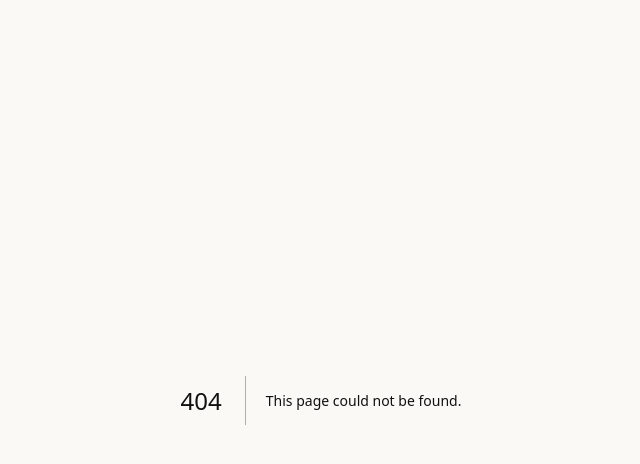
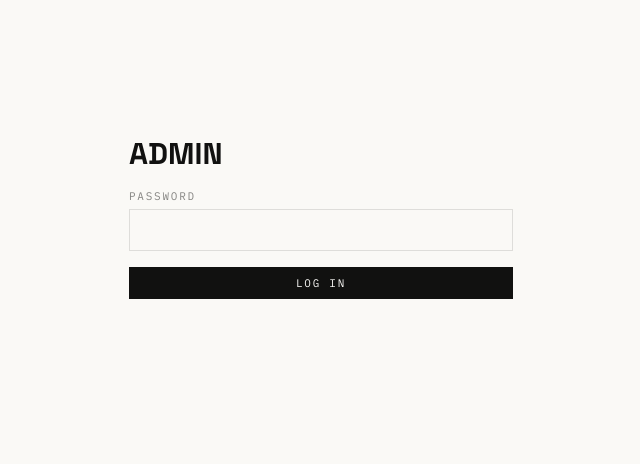
Before and after one commit to WilsonChieu/wlsn-portfolio, a Next.js app: page /admin/login in a window 1280 px wide. Before the commit this address had no page. Shown: the top 464 px of the page, without its empty margins (319-959 px from the left). Built offline with nearby package versions, Linux system fonts and the light colour scheme.

Commit message:
Add password-protected admin login

```diff
--- /dev/null
+++ b/app/admin/layout.tsx
@@ -0,0 +1,10 @@
+import type { Metadata } from "next";
+
+export const metadata: Metadata = {
+  title: "Admin — WLSN",
+  robots: { index: false, follow: false },
+};
+
+export default function AdminLayout({ children }: { children: React.ReactNode }) {
+  return <div className="min-h-screen bg-paper px-6 py-10 text-ink md:px-12">{children}</div>;
+}
--- /dev/null
+++ b/app/admin/login/page.tsx
@@ -0,0 +1,55 @@
+"use client";
+
+import { useState } from "react";
+import { useRouter } from "next/navigation";
+
+export default function AdminLoginPage() {
+  const router = useRouter();
+  const [password, setPassword] = useState("");
+  const [error, setError] = useState<string | null>(null);
+  const [busy, setBusy] = useState(false);
+
+  async function submit(e: React.FormEvent) {
+    e.preventDefault();
+    setBusy(true);
+    setError(null);
+    const res = await fetch("/api/admin/login", {
+      method: "POST",
+      headers: { "Content-Type": "application/json" },
+      body: JSON.stringify({ password }),
+    });
+    setBusy(false);
+    if (!res.ok) {
+      const data = (await res.json().catch(() => ({}))) as { error?: string };
+      setError(data.error ?? "Login failed");
+      return;
+    }
+    router.replace("/admin");
+    router.refresh();
+  }
+
+  return (
+    <form onSubmit={submit} className="mx-auto mt-24 flex max-w-sm flex-col gap-4">
+      <h1 className="font-display text-3xl font-bold uppercase">Admin</h1>
+      <label className="flex flex-col gap-1">
+        <span className="font-mono text-[11px] uppercase tracking-[0.16em] text-ink/50">Password</span>
+        <input
+          type="password"
+          autoComplete="current-password"
+          value={password}
+          onChange={(e) => setPassword(e.target.value)}
+          className="focus-ring border border-line bg-paper px-3 py-2"
+          required
+        />
+      </label>
+      {error && <p className="text-sm text-red-700">{error}</p>}
+      <button
+        type="submit"
+        disabled={busy}
+        className="focus-ring bg-ink px-5 py-2 font-mono text-[11px] uppercase tracking-[0.16em] text-paper disabled:opacity-50"
+      >
+        {busy ? "Checking…" : "Log in"}
+      </button>
+    </form>
+  );
+}
--- /dev/null
+++ b/app/admin/page.tsx
@@ -0,0 +1,12 @@
+import LogoutButton from "@/components/admin/LogoutButton";
+
+export const dynamic = "force-dynamic";
+
+export default function AdminPage() {
+  return (
+    <div className="mx-auto flex max-w-5xl items-center justify-between">
+      <h1 className="font-display text-3xl font-bold uppercase">Admin</h1>
+      <LogoutButton />
+    </div>
+  );
+}
--- /dev/null
+++ b/app/api/admin/login/route.ts
@@ -0,0 +1,33 @@
+import { NextResponse } from "next/server";
+import { readBody } from "@/lib/admin-api";
+import { SESSION_COOKIE, SESSION_TTL_SECONDS, createSessionToken, passwordMatches } from "@/lib/auth";
+
+export const dynamic = "force-dynamic";
+
+const FAILED_LOGIN_DELAY_MS = 1000;
+
+export async function POST(req: Request) {
+  const body = await readBody(req);
+  const password =
+    typeof body === "object" && body !== null && "password" in body && typeof body.password === "string"
+      ? body.password
+      : "";
+  const secret = process.env.ADMIN_SESSION_SECRET ?? "";
+  const expected = process.env.ADMIN_PASSWORD ?? "";
+  if (!secret || !expected) return NextResponse.json({ error: "Admin is not configured" }, { status: 500 });
+
+  if (!(await passwordMatches(password, expected, secret))) {
+    await new Promise((r) => setTimeout(r, FAILED_LOGIN_DELAY_MS));
+    return NextResponse.json({ error: "Wrong password" }, { status: 401 });
+  }
+
+  const res = NextResponse.json({ ok: true });
+  res.cookies.set(SESSION_COOKIE, await createSessionToken(secret), {
+    httpOnly: true,
+    secure: process.env.NODE_ENV === "production",
+    sameSite: "strict",
+    path: "/",
+    maxAge: SESSION_TTL_SECONDS,
+  });
+  return res;
+}
--- /dev/null
+++ b/app/api/admin/logout/route.ts
@@ -0,0 +1,10 @@
+import { NextResponse } from "next/server";
+import { SESSION_COOKIE } from "@/lib/auth";
+
+export const dynamic = "force-dynamic";
+
+export async function POST() {
+  const res = NextResponse.json({ ok: true });
+  res.cookies.set(SESSION_COOKIE, "", { httpOnly: true, path: "/", maxAge: 0 });
+  return res;
+}
--- /dev/null
+++ b/components/admin/LogoutButton.tsx
@@ -0,0 +1,20 @@
+"use client";
+
+import { useRouter } from "next/navigation";
+
+export default function LogoutButton() {
+  const router = useRouter();
+  return (
+    <button
+      type="button"
+      onClick={async () => {
+        await fetch("/api/admin/logout", { method: "POST" });
+        router.replace("/admin/login");
+        router.refresh();
+      }}
+      className="focus-ring font-mono text-[11px] uppercase tracking-[0.16em] text-ink/60 hover:text-ink"
+    >
+      Log out
+    </button>
+  );
+}
--- /dev/null
+++ b/lib/admin-api.ts
@@ -0,0 +1,26 @@
+import { revalidatePath } from "next/cache";
+import { cookies } from "next/headers";
+import { NextResponse } from "next/server";
+import { SESSION_COOKIE, verifySessionToken } from "@/lib/auth";
+
+export async function requireAdmin(): Promise<NextResponse | null> {
+  const token = cookies().get(SESSION_COOKIE)?.value;
+  const ok = await verifySessionToken(token, process.env.ADMIN_SESSION_SECRET ?? "");
+  return ok ? null : NextResponse.json({ error: "Not logged in" }, { status: 401 });
+}
+
+export function jsonError(message: string, status = 400): NextResponse {
+  return NextResponse.json({ error: message }, { status });
+}
+
+export async function readBody(req: Request): Promise<unknown> {
+  try {
+    return await req.json();
+  } catch {
+    return null;
+  }
+}
+
+export function revalidateSite(): void {
+  revalidatePath("/", "layout");
+}
```
Also changed, not shown: middleware.ts (added, +18 -0 lines).
